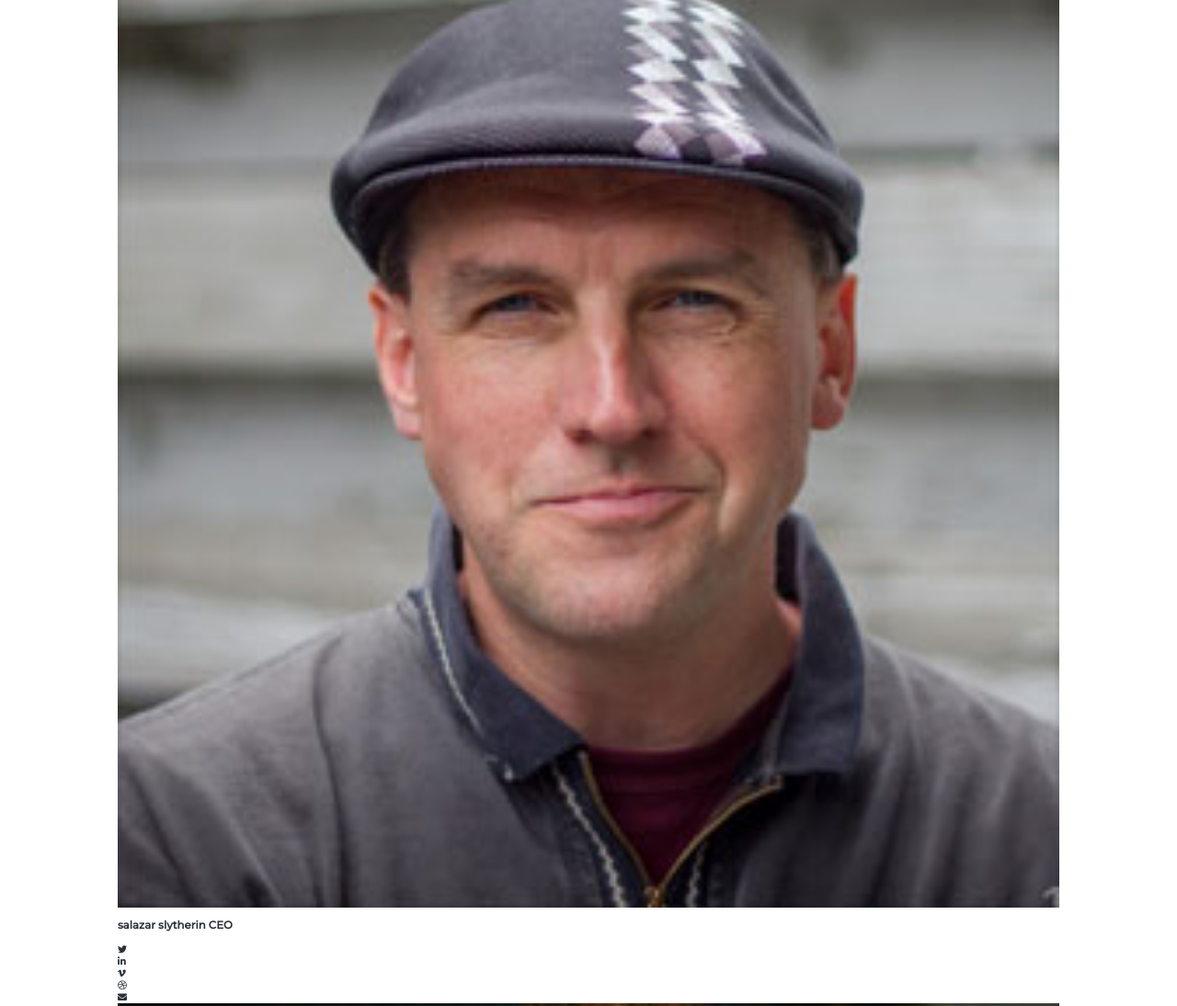
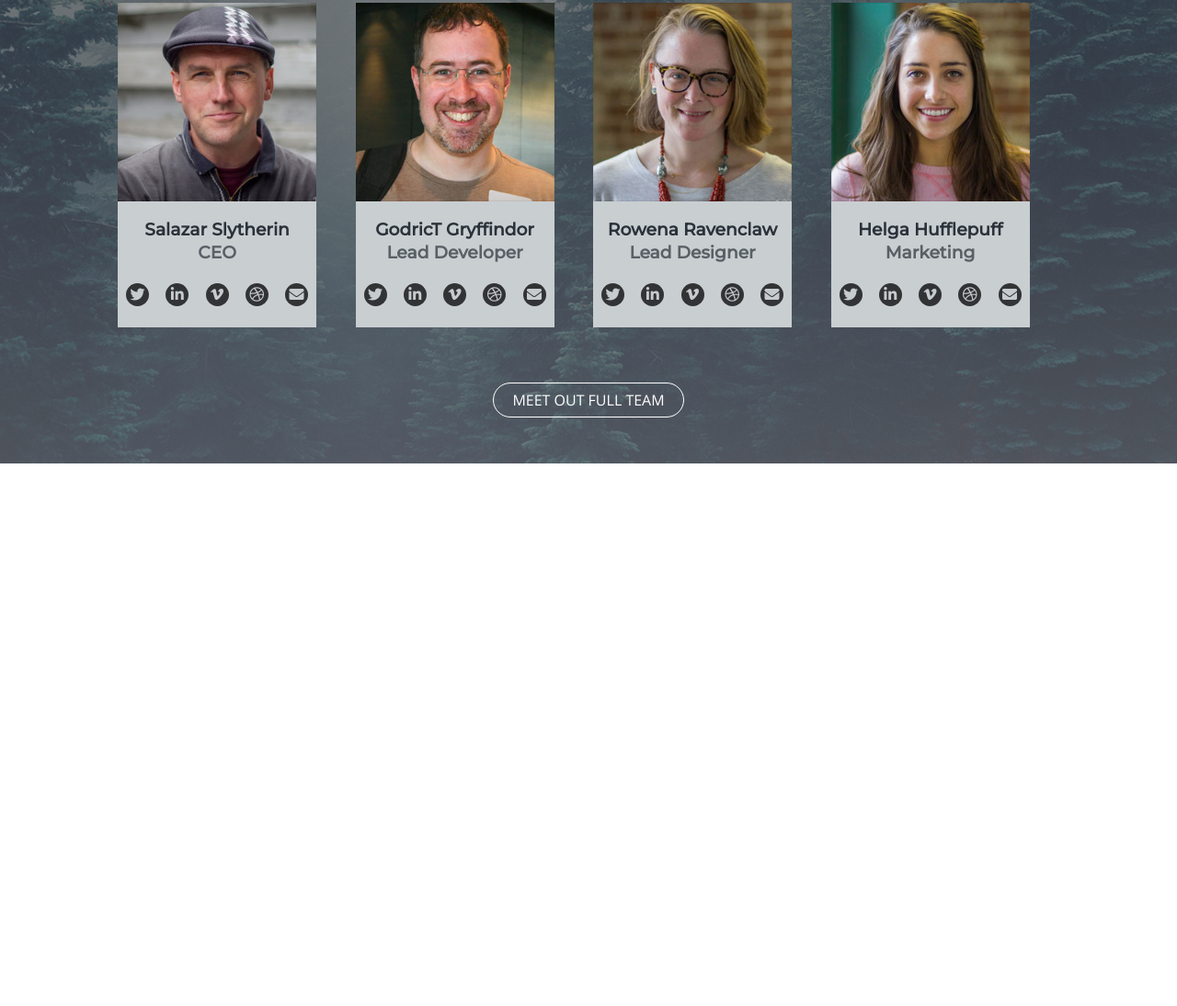
Before and after one commit to edoves/dove-zet, a plain HTML site: page index.html in a window 1280 px wide. Shown: the part 2615-3709 px from the top of the page at 92% size. After the commit the page ends 3119 px from the top, so only its background shows below. Drawn offline with nearby package versions, Linux system fonts and the light colour scheme; a script that the page names is missing.

Commit message:
Done css coding team section

```diff
--- /dev/null
+++ b/app/scss/_team.scss
@@ -0,0 +1,65 @@
+.team {
+  background-image: linear-gradient(
+      rgba(43, 50, 58, 0.7),
+      rgba(108, 115, 122, 0.7)
+    ),
+    url(/img/team/team-bg.jpg);
+  background-size: cover;
+  background-repeat: no-repeat;
+  background-position: center center;
+  padding: 4rem 0;
+
+  color: #fff;
+
+  &__content {
+    display: grid;
+    grid-gap: 1rem;
+    color: $primary-color;
+    padding-bottom: 5rem;
+
+    @include min-width-breakpoints(mobile) {
+      grid-template-columns: 1fr 1fr;
+    }
+    @include min-width-breakpoints(laptop) {
+      grid-template-columns: 1fr 1fr 1fr 1fr;
+    }
+  }
+
+  &__profile {
+    font-size: 1.6rem;
+    background-color: #c9ced1;
+    text-align: center;
+    display: flex;
+    flex-direction: column;
+    justify-content: center;
+    padding-bottom: 2rem;
+    width: 87%;
+    h3 {
+      text-transform: capitalize;
+      span {
+        display: block;
+        opacity: 0.7;
+      }
+    }
+  }
+
+  &__social {
+    display: flex;
+    justify-content: space-around;
+    li {
+      background: #323334;
+      border-radius: 50%;
+      width: 2.5rem;
+      height: 2.5rem;
+      margin: 0.252rem;
+      line-height: 2.5rem;
+      .fa,
+      .fab {
+        color: #c6cbce;
+      }
+    }
+  }
+  &__btn {
+    text-align: center;
+  }
+}
--- a/app/scss/style.scss
+++ b/app/scss/style.scss
@@ -5,3 +5,4 @@
 @import "services";
 @import "work";
 @import "testimonial";
+@import "team";
--- a/index.html
+++ b/index.html
@@ -225,44 +225,84 @@
             <img src="img/team/salazar.jpg" alt="" />
             <h3>salazar slytherin <span>CEO</span></h3>
             <ul class="team__social">
-              <li><i class="fab fa-twitter"></i></li>
-              <li><i class="fab fa-linkedin-in"></i></li>
-              <li><i class="fab fa-vimeo-v"></i></li>
-              <li><i class="fab fa-dribbble"></i></li>
-              <li><i class="fa fa-envelope"></i></li>
+              <li>
+                <a href="#"><i class="fab fa-twitter"></i></a>
+              </li>
+              <li>
+                <a href="#"><i class="fab fa-linkedin-in"></i></a>
+              </li>
+              <li>
+                <a href="#"><i class="fab fa-vimeo-v"></i></a>
+              </li>
+              <li>
+                <a href="#"><i class="fab fa-dribbble"></i></a>
+              </li>
+              <li>
+                <a href="#"><i class="fa fa-envelope"></i></a>
+              </li>
             </ul>
           </div>
           <div class="team__profile">
             <img src="img/team/godrict.jpg" alt="" />
             <h3>godricT gryffindor<span>lead developer</span></h3>
             <ul class="team__social">
-              <li><i class="fab fa-twitter"></i></li>
-              <li><i class="fab fa-linkedin-in"></i></li>
-              <li><i class="fab fa-vimeo-v"></i></li>
-              <li><i class="fab fa-dribbble"></i></li>
-              <li><i class="fa fa-envelope"></i></li>
+              <li>
+                <a href="#"><i class="fab fa-twitter"></i></a>
+              </li>
+              <li>
+                <a href="#"><i class="fab fa-linkedin-in"></i></a>
+              </li>
+              <li>
+                <a href="#"><i class="fab fa-vimeo-v"></i></a>
+              </li>
+              <li>
+                <a href="#"><i class="fab fa-dribbble"></i></a>
+              </li>
+              <li>
+                <a href="#"><i class="fa fa-envelope"></i></a>
+              </li>
             </ul>
           </div>
           <div class="team__profile">
             <img src="img/team/rowena.jpg" alt="" />
             <h3>Rowena Ravenclaw <span>Lead Designer</span></h3>
             <ul class="team__social">
-              <li><i class="fab fa-twitter"></i></li>
-              <li><i class="fab fa-linkedin-in"></i></li>
-              <li><i class="fab fa-vimeo-v"></i></li>
-              <li><i class="fab fa-dribbble"></i></li>
-              <li><i class="fa fa-envelope"></i></li>
+              <li>
+                <a href="#"><i class="fab fa-twitter"></i></a>
+              </li>
+              <li>
+                <a href="#"><i class="fab fa-linkedin-in"></i></a>
+              </li>
+              <li>
+                <a href="#"><i class="fab fa-vimeo-v"></i></a>
+              </li>
+              <li>
+                <a href="#"><i class="fab fa-dribbble"></i></a>
+              </li>
+              <li>
+                <a href="#"><i class="fa fa-envelope"></i></a>
+              </li>
             </ul>
           </div>
           <div class="team__profile">
             <img src="img/team/helga.jpg" alt="" />
             <h3>Helga Hufflepuff <span>Marketing</span></h3>
             <ul class="team__social">
-              <li><i class="fab fa-twitter"></i></li>
-              <li><i class="fab fa-linkedin-in"></i></li>
-              <li><i class="fab fa-vimeo-v"></i></li>
-              <li><i class="fab fa-dribbble"></i></li>
-              <li><i class="fa fa-envelope"></i></li>
+              <li>
+                <a href="#"><i class="fab fa-twitter"></i></a>
+              </li>
+              <li>
+                <a href="#"><i class="fab fa-linkedin-in"></i></a>
+              </li>
+              <li>
+                <a href="#"><i class="fab fa-vimeo-v"></i></a>
+              </li>
+              <li>
+                <a href="#"><i class="fab fa-dribbble"></i></a>
+              </li>
+              <li>
+                <a href="#"><i class="fa fa-envelope"></i></a>
+              </li>
             </ul>
           </div>
         </div>
```
Also changed, not shown: dist/style.min.css, 1 other file.
